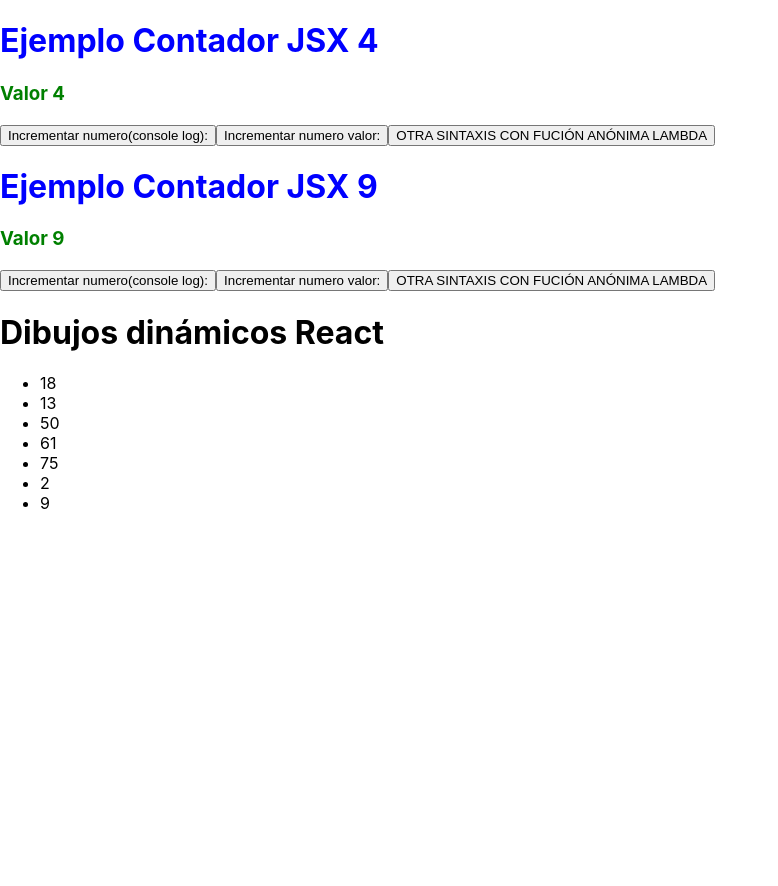
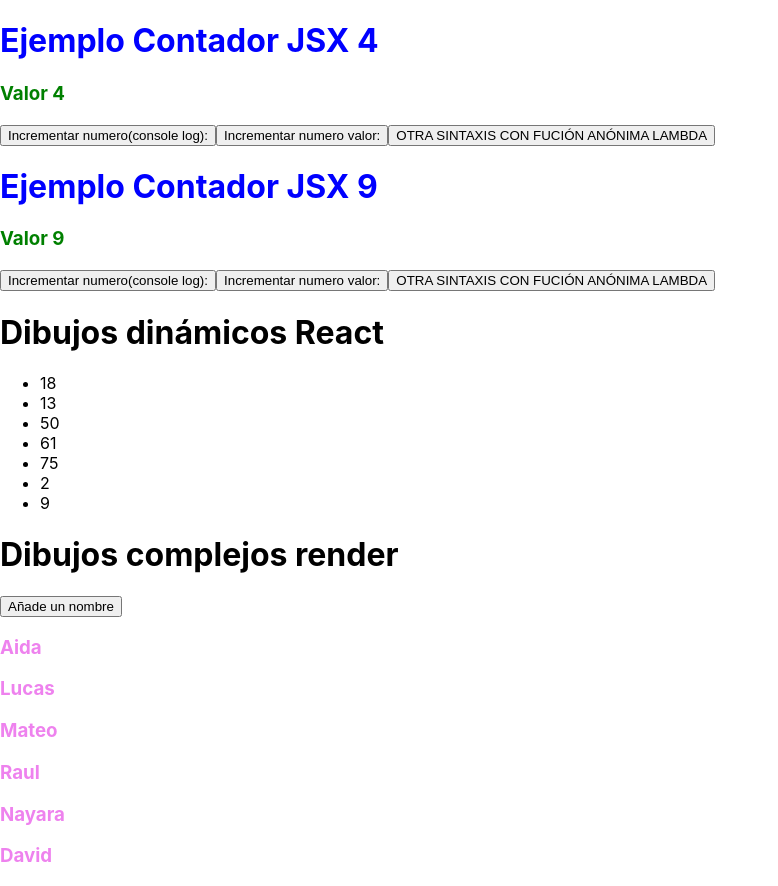
Before and after one commit to Kevbast/reactclaseses6, a React (Create React App) app: page / in a window 1280 px wide. Shown: the whole page, without its empty margins (0-778 px from the left). Before the commit the page ends 800 px from the top, so only its background shows below. Built offline with nearby package versions, Linux system fonts and the light colour scheme.

Commit message:
DibujosComplejosRender

```diff
--- /dev/null
+++ b/src/components/DibujosComplejosRender.js
@@ -0,0 +1,38 @@
+import { Component } from "react";
+
+class DibujosComplejosRender extends Component{
+    //NECESITAMOS UN ARRAY CON NMBRES Y DICHO ARRAY DEBE ESTAR DECLARADO EN STATE PARA ACTUALIZAR EL DIBUJO
+    state= {
+        nombres:["Aida","Lucas","Mateo","Raul","Nayara","David"]
+    }
+
+    //creamos un método
+    generarNombre =()=>{
+        //AÑADE un nuevo nombre
+        this.state.nombres.push("NUEVO NOMBRE")
+        //Guarda el nombre
+        this.setState({
+            nombres:this.state.nombres
+        })
+    }
+
+    render(){
+
+        return(<div>
+            <h1>Dibujos complejos render</h1>
+            <button onClick={this.generarNombre}>Añade un nombre</button>
+            {
+                //ESTE CÓDIGO ES JSX DE REACT,AQUÍ EMPEZAREMOS
+                //EL CÓDIGO LÓGICO DEBE CONTENER UN RETURN
+                this.state.nombres.map((nombre,index) => {
+                    //este código no puede estar vacío,necesita un return para el dibujo
+                    return(<h3 style={{color:"violet"}} key={index}>
+                        {nombre}
+                    </h3>);
+                })//final map
+            }
+
+        </div>)
+    }
+}
+export default DibujosComplejosRender;
--- a/src/index.js
+++ b/src/index.js
@@ -5,6 +5,7 @@
 import reportWebVitals from './reportWebVitals';
 import Contador from './components/Contador';
 import DibujosComplejos from './components/DibujosComplejos';
+import DibujosComplejosRender from './components/DibujosComplejosRender';
 
 const root = ReactDOM.createRoot(document.getElementById('root'));
 root.render(
@@ -13,6 +14,7 @@
     <Contador inicio="4"/>
     <Contador inicio="9"/>
     <DibujosComplejos/>
+    <DibujosComplejosRender/>
   </React.StrictMode>
 );
 
```
